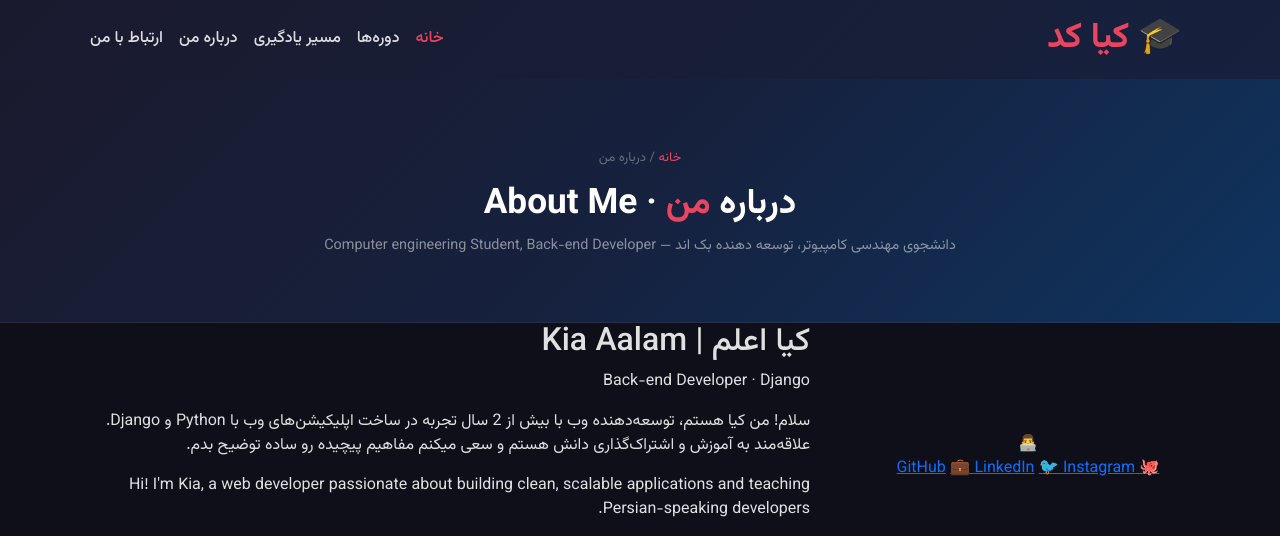
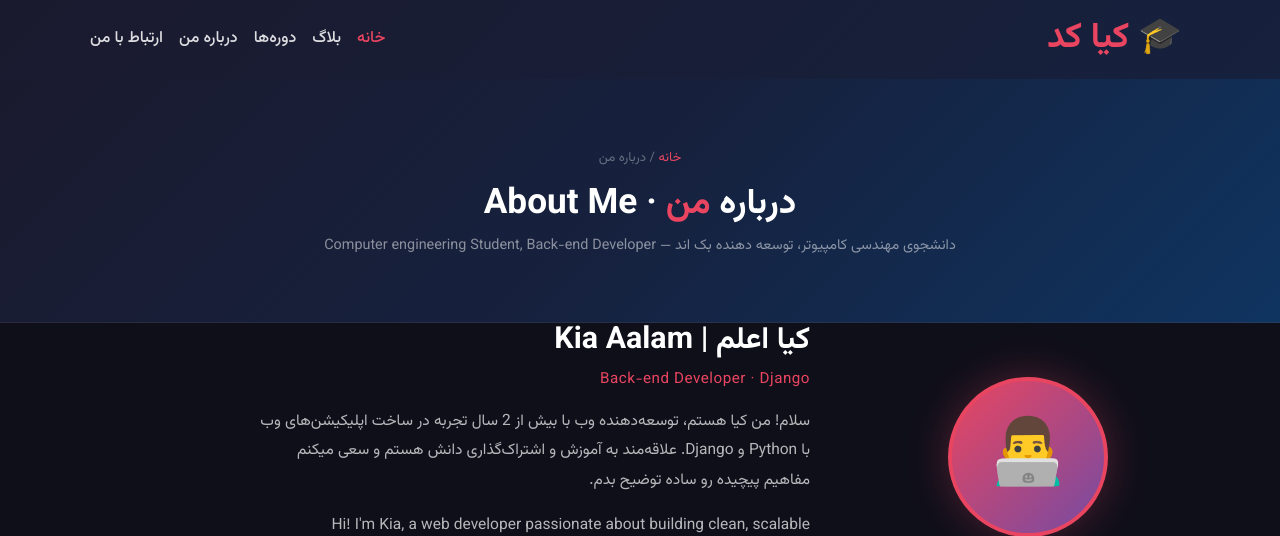
Before and after one commit to Kia-Aalam/KiaCode, a Django app: page /about_me/ in a window 1280 px wide. Shown: the top 536 px of the page. Run offline with Django 5.2, Linux system fonts and the light colour scheme.

Commit message:
set contact about_me css

```diff
--- a/templates/about_me.html
+++ b/templates/about_me.html
@@ -1,9 +1,5 @@
 {% extends 'base.html' %}
 {% load static %}
-
-{% block header %}
-<link rel="stylesheet" href="{% static 'css/about.css' %}">
-{% endblock %}
 
 {% block content %}
 
@@ -188,7 +184,7 @@
     <h2>جهت همکاری پیام دهید . send message for collaboration</h2>
     <a href="#" class="social-btn">🐦 Instagram</a>
     <a href="{% url 'contact' %}" class="btn-cta">📩 تماس با من</a>
-    <a href="{% url 'courses' %}" class="btn-cta-outline">🎓 دوره ها</a>
+    <a href="{% url 'courses_list' %}" class="btn-cta-outline">🎓 دوره ها</a>
   </div>
 </section>
 
--- a/templates/contact.html
+++ b/templates/contact.html
@@ -1,9 +1,5 @@
 {% extends 'base.html' %}
 {% load static %}
-
-{% block header %}
-<link rel="stylesheet" href="{% static 'css/contact.css' %}">
-{% endblock %}
 
 {% block content %}
 <!-- Page Header -->
--- a/templates/includes/footer.html
+++ b/templates/includes/footer.html
@@ -40,7 +40,7 @@
       <div class="col-12 col-md-4">
         <h5 class="mb-3">ارسال پیام</h5>
 
-        <form method="post">
+        <form method="post" action="{% url 'home' %}">
           {% csrf_token %}
 
           <input
--- a/templates/includes/header.html
+++ b/templates/includes/header.html
@@ -6,8 +6,8 @@
 <!-- Css -->
 <link href="https://cdn.jsdelivr.net/npm/bootstrap@5.3.0/dist/css/bootstrap.min.css" rel="stylesheet">
 <link href="https://fonts.googleapis.com/css2?family=Vazirmatn:wght@400;500;700&display=swap" rel="stylesheet">
+
 <link rel="stylesheet" href="{% static 'css/main.css' %}">
-
-{% block header %}
 <link rel="stylesheet" href="{% static 'css/home.css' %}">
-{% endblock %}
+<link rel="stylesheet" href="{% static 'css/contact.css' %}">
+<link rel="stylesheet" href="{% static 'css/about.css' %}">
--- a/templates/includes/navbar.html
+++ b/templates/includes/navbar.html
@@ -11,8 +11,8 @@
   <div class="collapse navbar-collapse" id="navbarNav">
     <ul class="navbar-nav me-auto">
       <li class="nav-item"><a class="nav-link active" href="{% url 'home' %}">خانه</a></li>
+      <li class="nav-item"><a class="nav-link" href="#">بلاگ</a></li>
       <li class="nav-item"><a class="nav-link" href="{% url 'courses_list' %}">دوره‌ها</a></li>
-      <li class="nav-item"><a class="nav-link" href="#">مسیر یادگیری</a></li>
       <li class="nav-item"><a class="nav-link" href="{% url 'about_me' %}">درباره من</a></li>
       <li class="nav-item"><a class="nav-link" href="{% url 'contact' %}">ارتباط با من</a></li>
     </ul>
```
